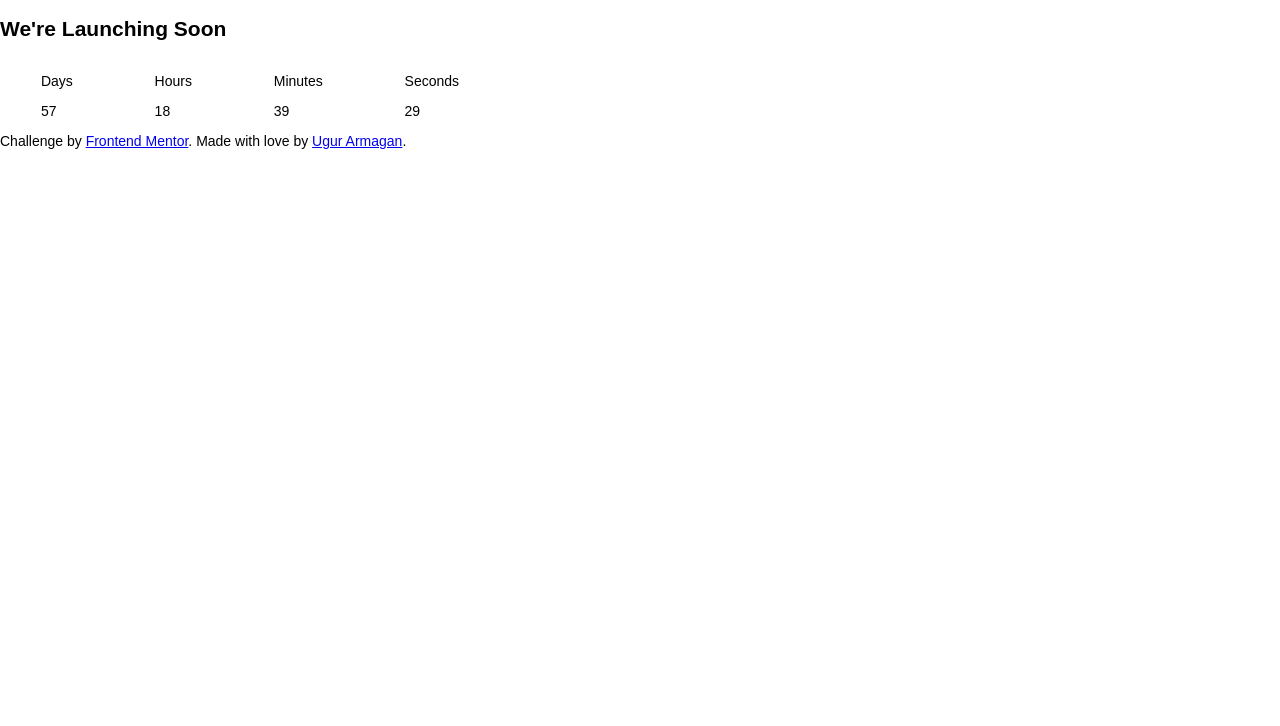
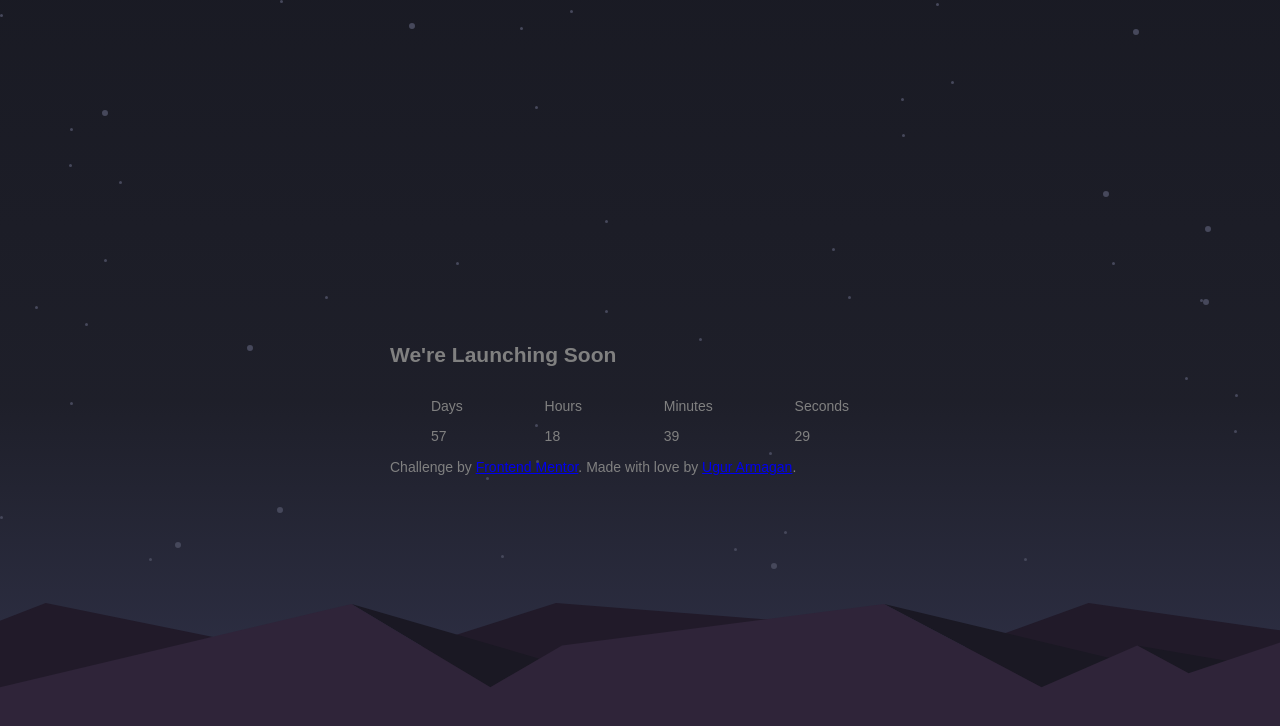
Before and after one commit to Uarmagan/react-vite-countdown, a React (Vite) app: page / in a window 1280 px wide. Shown: the top 726 px of the page. Built offline with nearby package versions, Linux system fonts and the light colour scheme.

Commit message:
background svgs and colors added

```diff
--- a/package.json
+++ b/package.json
@@ -9,7 +9,8 @@
     "react": "^17.0.0",
     "react-dom": "^17.0.0",
     "styled-components": "^5.3.0",
-    "styled-normalize": "^8.0.7"
+    "styled-normalize": "^8.0.7",
+    "vite-plugin-svgr": "^0.4.0"
   },
   "devDependencies": {
     "@types/react": "^17.0.0",
--- a/src/App.tsx
+++ b/src/App.tsx
@@ -1,9 +1,13 @@
 import React, { useEffect, useState } from "react";
 import { Countdown } from "./components/countdown";
+import styled from "styled-components";
+import { ReactComponent as hills } from "./assets/pattern-hills.svg";
+import { ReactComponent as bgStars } from "./assets/bg-stars.svg";
 
 function App() {
   return (
     <div className="App">
+      <$wrapper>
         <h2>We're Launching Soon</h2>
         <Countdown />
         <div className="attribution">
@@ -14,8 +18,29 @@ function App() {
           . Made with love by{" "}
           <a href="https://github.com/uarmagan">Ugur Armagan</a>.
         </div>
+        <$bgStars />
+        <$styledHills />
+      </$wrapper>
     </div>
   );
 }
 
+const $wrapper = styled.div`
+  color: grey;
+`;
+const $styledHills = styled(hills)`
+  width: 100vw;
+  position: absolute;
+  bottom: 0;
+  left: 0;
+`;
+
+const $bgStars = styled(bgStars)`
+  position: fixed;
+  top: 0;
+  left: 0;
+  right: 0;
+  bottom: 0;
+`;
+
 export default App;
--- a/src/components/countdown.tsx
+++ b/src/components/countdown.tsx
@@ -32,4 +32,5 @@ const $CountdownWrapper = styled.div`
   display: flex;
   justify-content: space-around;
   width: 500px;
+
 `;
--- a/src/styles/global.ts
+++ b/src/styles/global.ts
@@ -1,13 +1,19 @@
 import { createGlobalStyle } from "styled-components";
 import { normalize } from "styled-normalize";
 import { WIDTH, COLORS, FONT } from "./constants";
+
+const {
+  neutral: { darkDesaturatedBlue, darkBlue, VeryDarkBlue },
+} = COLORS;
 export const GlobalStyles = createGlobalStyle`
     ${normalize}
     html {
-        @import url('https://fonts.googleapis.com/css2?family=Red+Hat+Text:wght@700&display=swap');
+        @import url('https://fonts.googleapis.com/css2?family=Red+Hat+Text:ital,wght@1,700&display=swap');
 
         font-size: ${FONT.size};
         font-family: ${FONT.Family}, sans-serif;
+        width: 100%;
+        height: 100vh;
 
         --width-mobile: ${WIDTH.mobile};
         --width-desktop: ${WIDTH.desktop};
@@ -17,9 +23,19 @@ export const GlobalStyles = createGlobalStyle`
 
         --color-white: ${COLORS.neutral.white};
         --color-dark-desaturated-blue:${COLORS.neutral.darkDesaturatedBlue};
-        --color-dark-blue:${COLORS.neutral.darkBlue};
         --color-very-dark-blue:${COLORS.neutral.VeryDarkBlue};
 
 
+        .App {
+            background: rgb(25,26,36);
+            background: linear-gradient(180deg, ${VeryDarkBlue} 0%, ${darkBlue} 50%, ${darkDesaturatedBlue} 100%);
+            height: 100vh;
+            min-height: 100vh;
+            display: flex;
+            justify-content: center;
+            align-items: center;
+        }
     }
+
+
 `;
--- a/tsconfig.json
+++ b/tsconfig.json
@@ -13,7 +13,8 @@
     "resolveJsonModule": true,
     "isolatedModules": true,
     "noEmit": true,
-    "jsx": "react"
+    "jsx": "react",
+    "types": ["vite-plugin-svgr/client"]
   },
   "include": ["./src"]
 }
--- a/vite.config.ts
+++ b/vite.config.ts
@@ -1,7 +1,8 @@
-import { defineConfig } from 'vite'
-import reactRefresh from '@vitejs/plugin-react-refresh'
+import { defineConfig } from "vite";
+import reactRefresh from "@vitejs/plugin-react-refresh";
+import svgrPlugin from "vite-plugin-svgr";
 
 // https://vitejs.dev/config/
 export default defineConfig({
-  plugins: [reactRefresh()]
-})
+  plugins: [reactRefresh(), svgrPlugin()],
+});
```
Also changed, not shown: 1 other file (tests, documents, lock files or other folders). Lines whose indentation alone changed are shown as unchanged.
